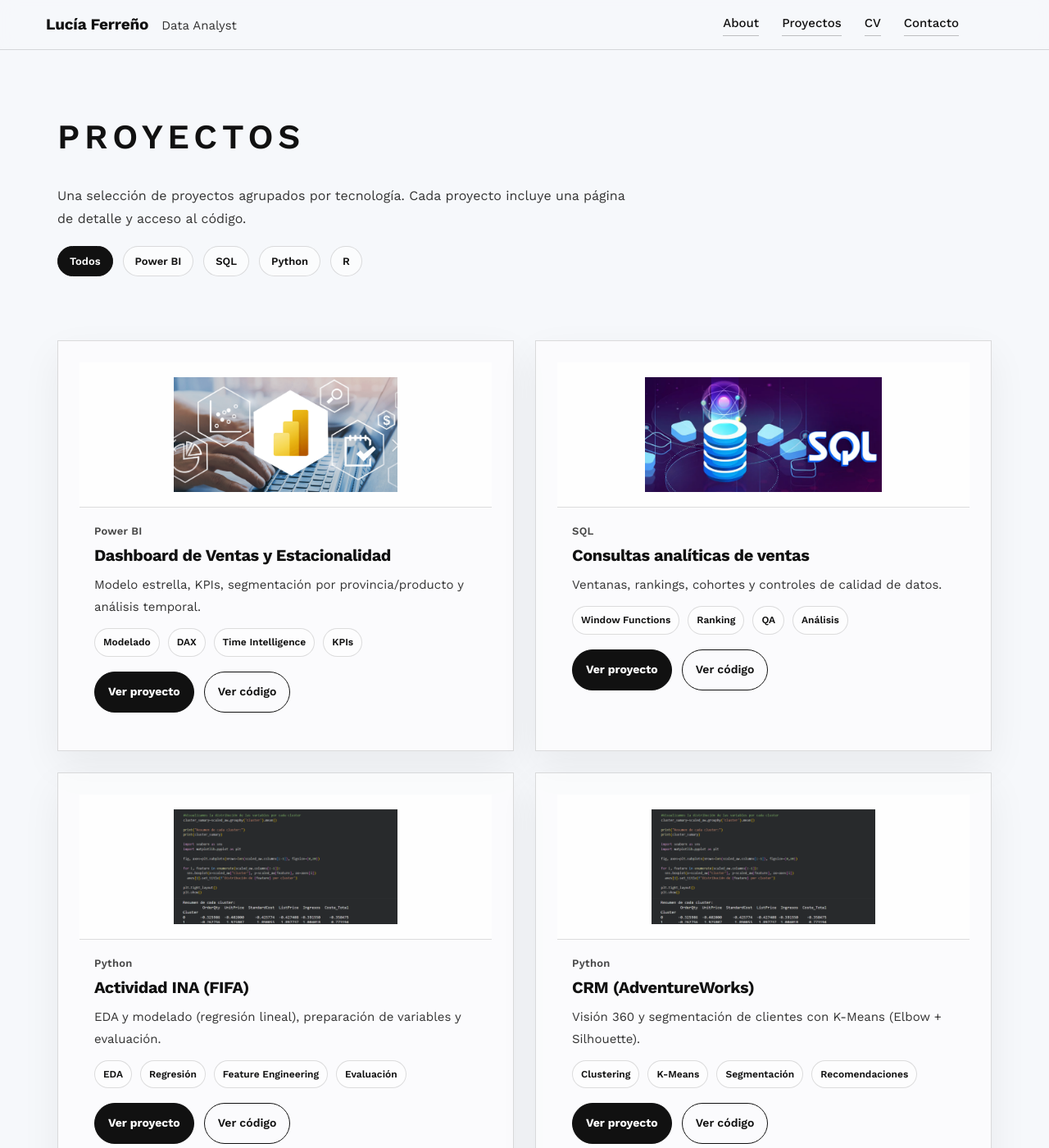
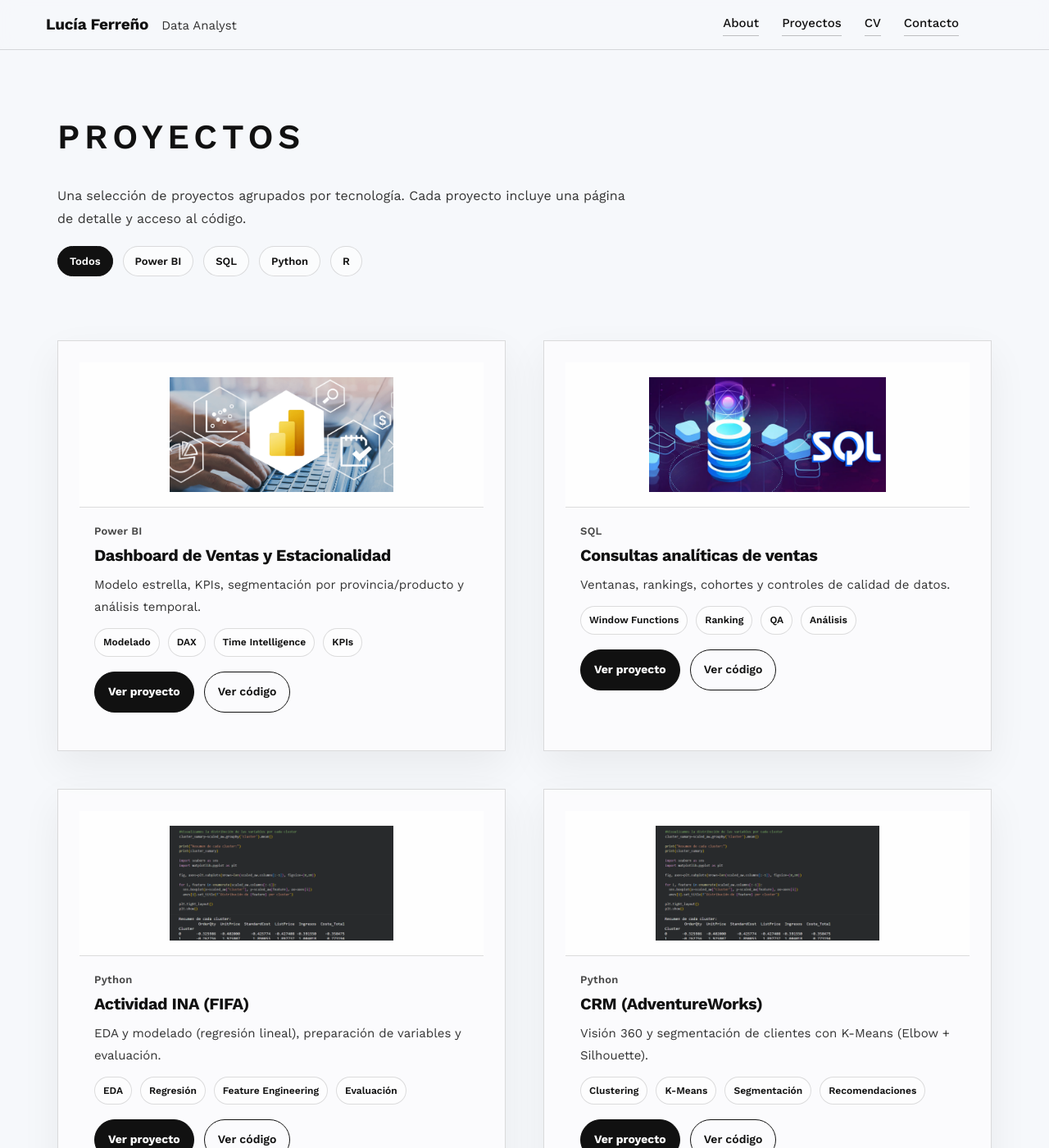
Before and after one commit to lucia-ferreno-pico/Portfolio, a Jekyll site: the page built from projects.md, in a window 1280 px wide and 1400 px high. Shown: the whole window at 82% size. Built offline with Jekyll 4.4.1, drawn with Linux system fonts in a browser that asks for light colours.

Commit message:
Update main.css

```diff
--- a/assets/css/main.css
+++ b/assets/css/main.css
@@ -525,8 +525,8 @@
 
 /* 2) Cabecera con más separación */
 .page-head{
-  padding-bottom: 22px;
-  margin-bottom: 28px;
+  padding-bottom: 32px;
+  margin-bottom: 38px;
 }
 
 .page-title{
@@ -659,10 +659,10 @@
 }
 
 .projects-grid{
-  margin-top: 26px;
+  margin-top: 46px;
   display: grid;
   grid-template-columns: repeat(12, 1fr);
-  gap: 26px;
+  gap: 46px;
 }
 
 /* Card */
```
